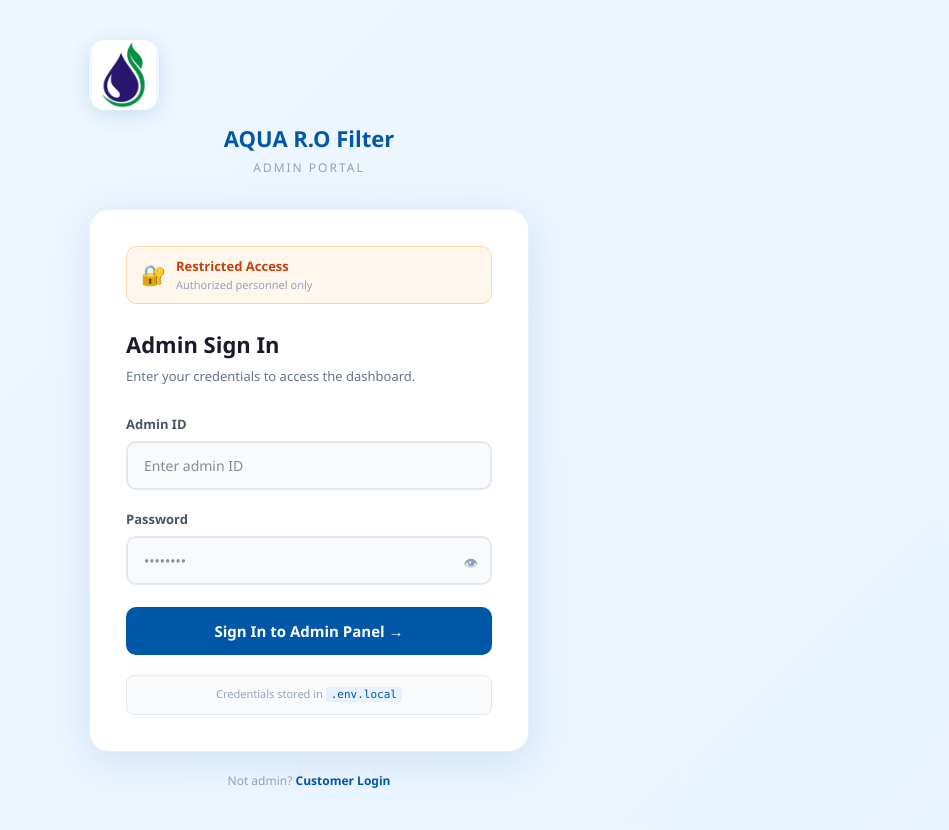
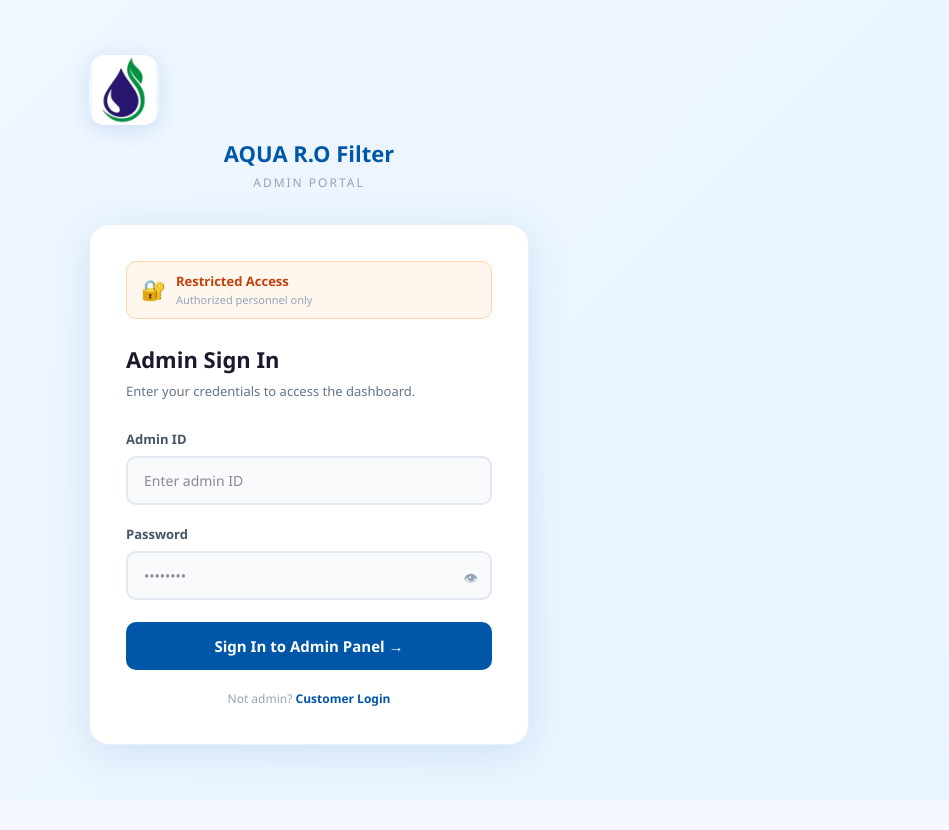
Before and after one commit to ShaheerKhalid01/aqua-tai, a Next.js app: page /admin/login in a window 1280 px wide. Shown: the whole page, without its empty margins (331-1280 px from the left). After the commit the page ends 800 px from the top, so only its background shows below. Built offline with nearby package versions, Linux system fonts and the light colour scheme.

Commit message:
Fix cart quantity selector text color - change from white to dark for visibility

```diff
--- a/app/admin/login/page.js
+++ b/app/admin/login/page.js
@@ -79,17 +79,11 @@ export default function AdminLoginPage() {
             </button>
           </form>
 
-          <div style={{ marginTop: 20, padding: "10px 14px", background: "#f8fafc", borderRadius: 8, border: "1px solid #e2e8f0" }}>
-            <p style={{ color: "#94a3b8", fontSize: 11, textAlign: "center" }}>
-              Credentials stored in <code style={{ background: "#e8f0fe", color: "#0057a8", padding: "1px 5px", borderRadius: 3 }}>.env.local</code>
-            </p>
-          </div>
+          <p style={{ textAlign: "center", color: "#94a3b8", fontSize: 12, marginTop: 20 }}>
+            Not admin?{" "}
+            <Link href="/login" style={{ color: "#0057a8", textDecoration: "none", fontWeight: 600 }}>Customer Login</Link>
+          </p>
         </div>
-
-        <p style={{ textAlign: "center", color: "#94a3b8", fontSize: 12, marginTop: 20 }}>
-          Not admin?{" "}
-          <Link href="/login" style={{ color: "#0057a8", textDecoration: "none", fontWeight: 600 }}>Customer Login</Link>
-        </p>
       </div>
     </div>
   );
```
